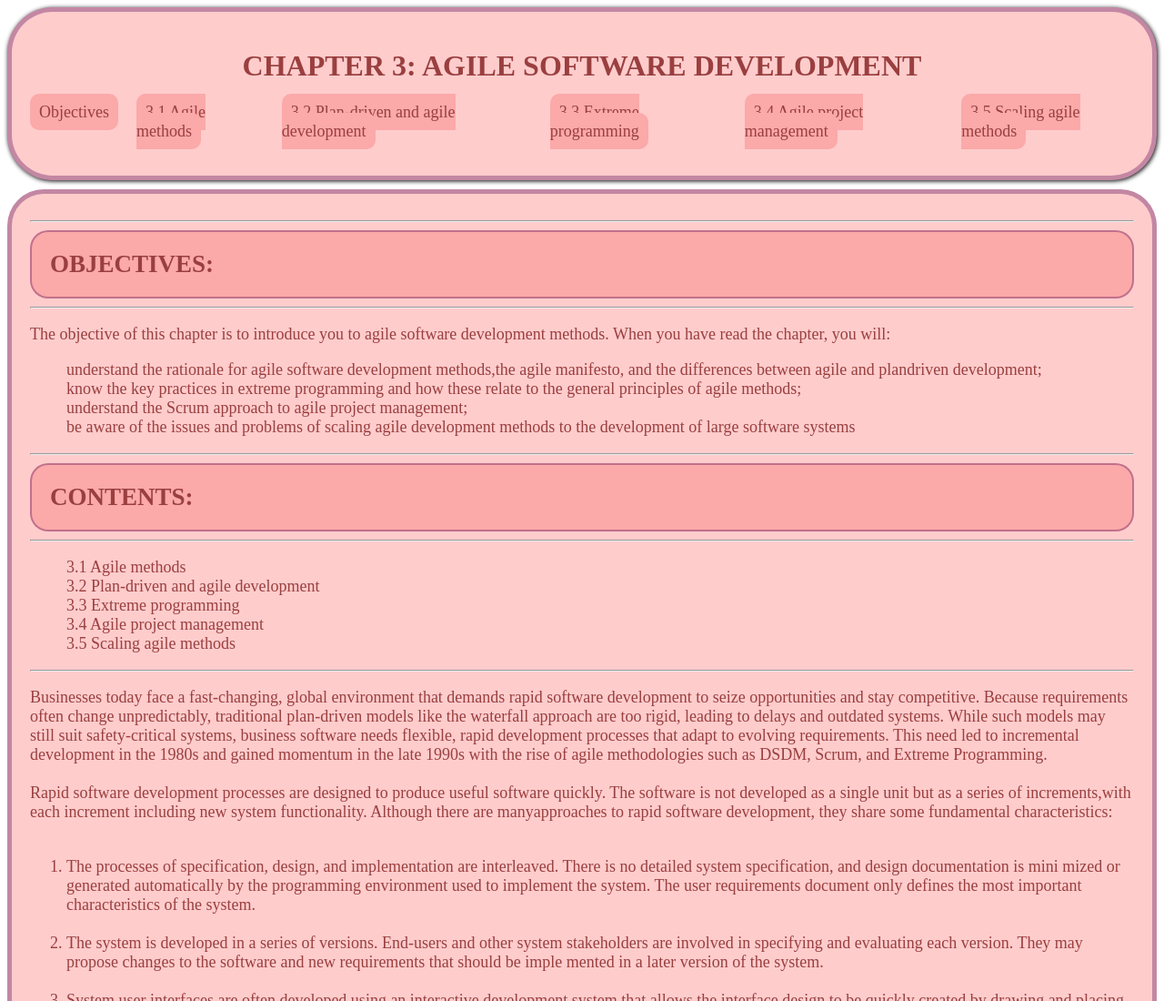
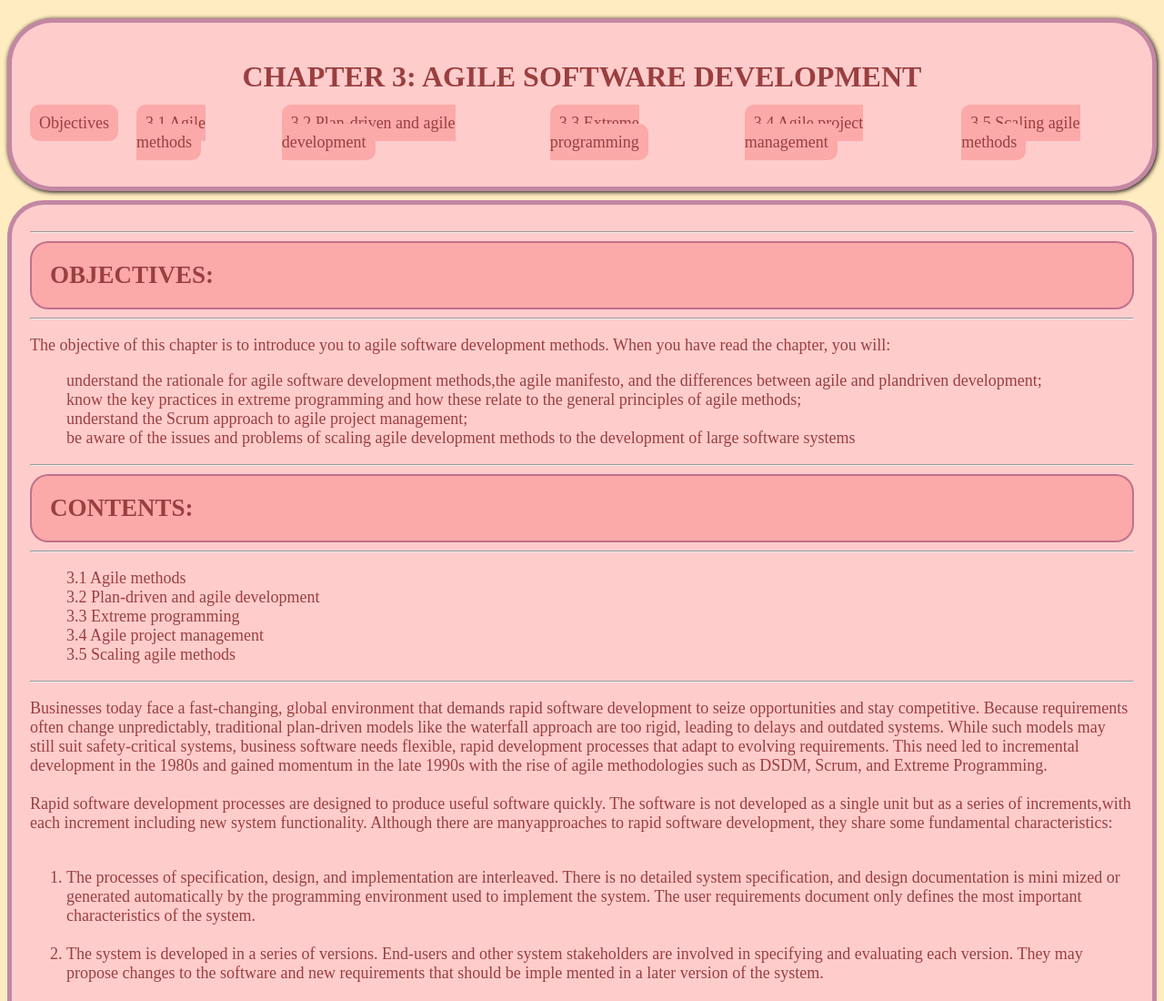
Before and after one commit to itsmicajoycebiadoy/Software_Engineering, a plain HTML site: page Chapter3.html in a window 1280 px wide. Shown: the top 1100 px of the page at 91% size. Drawn offline with Linux system fonts and the light colour scheme; a web font is replaced by a local one.

Commit message:
Css-Chapter3(main)

```diff
--- a/Chapter3.css
+++ b/Chapter3.css
@@ -6,9 +6,8 @@ header{
    padding: 20px 20px;
    box-shadow: 1px 1px 5px black;
    color: #9A3F3F;
+   margin-top: 20px;
 }
-
-
 
 .lists{
    padding: 10px 10px;
@@ -38,6 +37,9 @@ header{
    font-weight: 400;
    font-style: normal;
    font-size: large;
+}
+body{
+   background-color: #FFECC0;
 }
 
 main{
```
